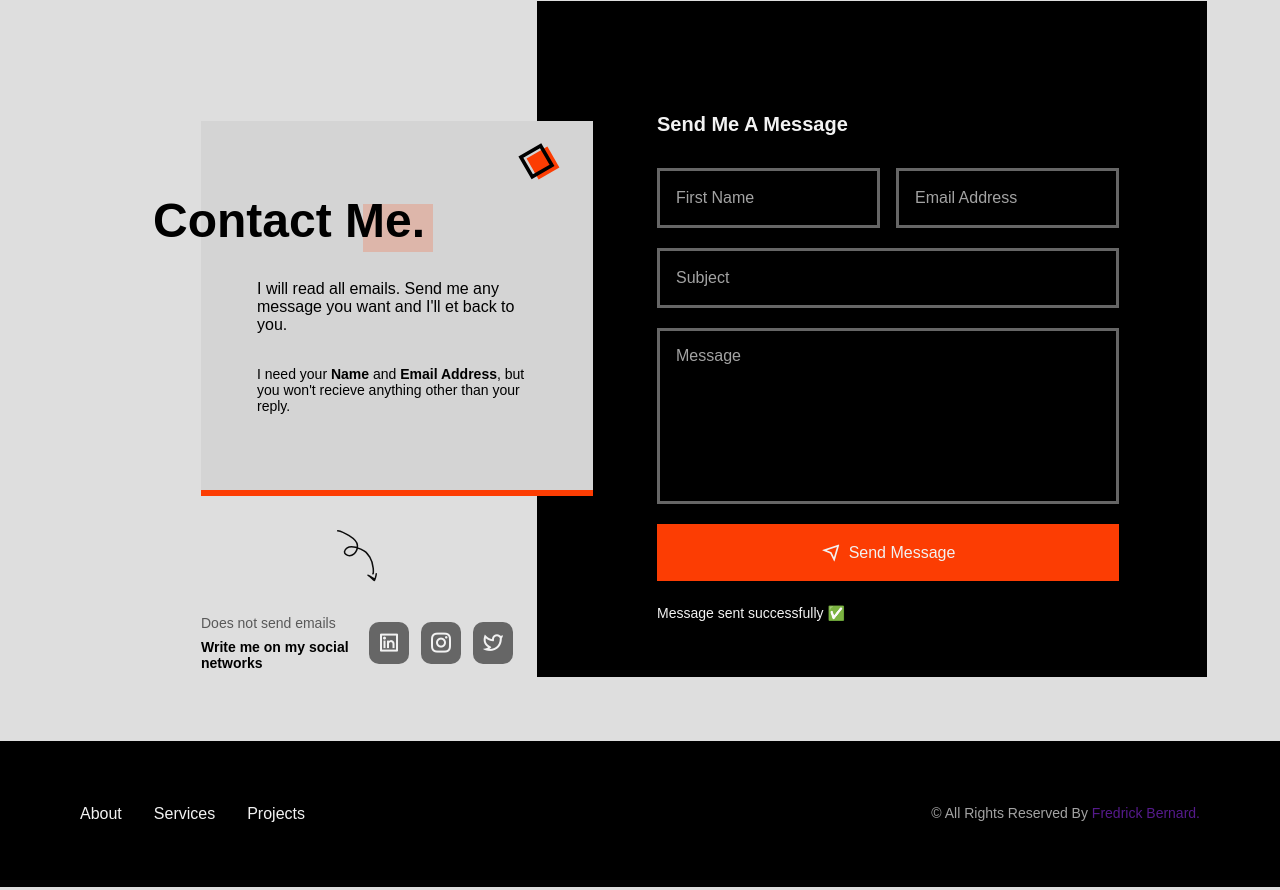
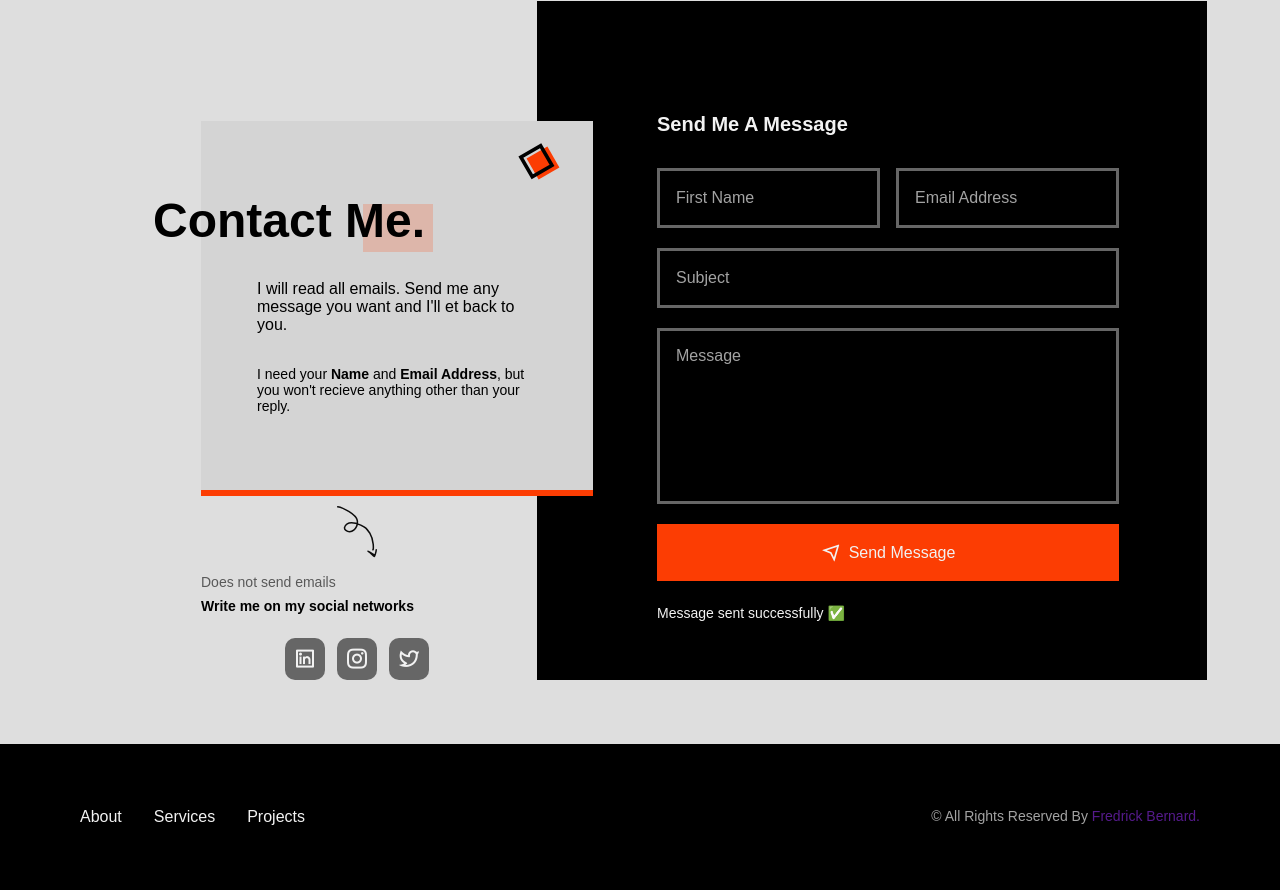
Before and after one commit to fredrickbernardonduru/Portfolio, a plain HTML site: page index.html in a window 1280 px wide. Shown: the part 3800-4690 px from the top of the page. Drawn offline with nearby package versions, Linux system fonts and the light colour scheme; a web font is replaced by a local one.

Commit message:
contact__social-data

```diff
--- a/style.css
+++ b/style.css
@@ -1817,9 +1817,7 @@ Color changes in some parts of the website, in dark theme
 
     .contact__social-data
     {
-        flex-direction: row;
-        align-items: center;
-        column-gap: 1.25rem;
+
     }
 
     .contact__social-arrow
```
